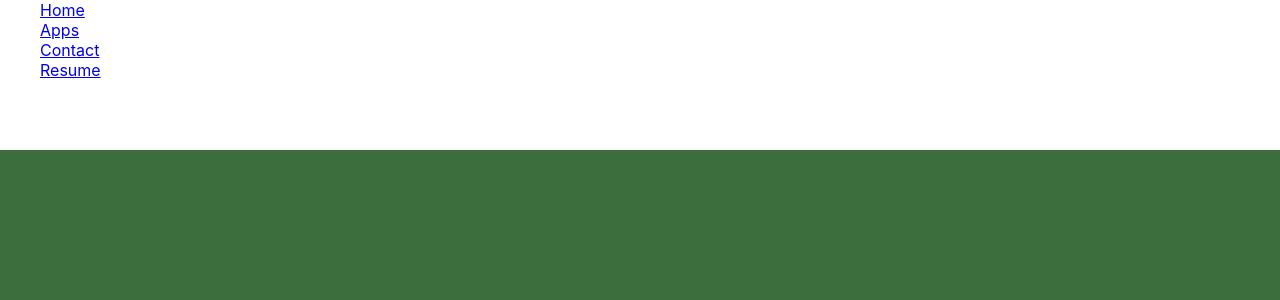
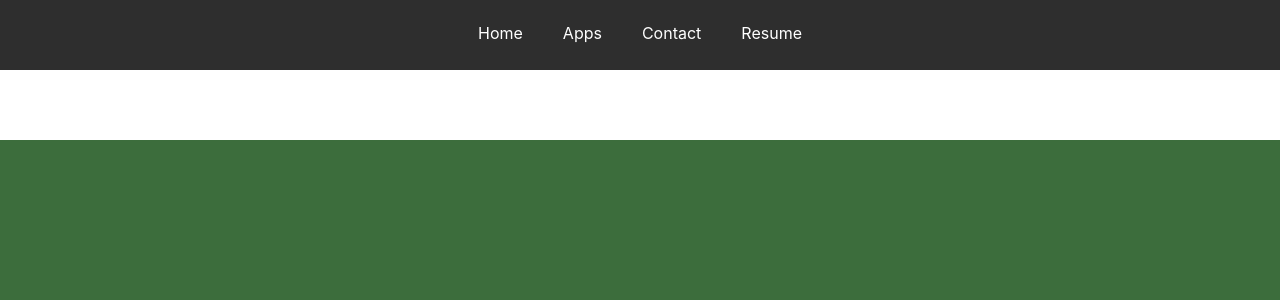
Before and after one commit to mohamedabukar/My-Portfolio, a React (Create React App) app: page / in a window 1280 px wide. Shown: the top 300 px of the page. Built offline with nearby package versions, Linux system fonts and the light colour scheme.

Commit message:
navbar format changed.

```diff
--- a/src/components/Navbar/index.js
+++ b/src/components/Navbar/index.js
@@ -1,11 +1,11 @@
 import React from "react";
 import "./style.css";
-import {Phone, Mail} from "@material-ui/icons"
+// import {Phone, Mail} from "@material-ui/icons"
 
 export default function Navbar(){
     return(
         <>
-            <div>
+            <div className="NavBar">
                 <nav>
                     <ul>
                         <li>
--- a/src/components/Navbar/style.css
+++ b/src/components/Navbar/style.css
@@ -1,52 +1,26 @@
-.navbar{
+.NavBar{
+    background-color: #181818;
+    height:70px;
     width: 100%;
-    height:70px;
-    background-color: white;
-    color: #15023a;
-    position: fixed;
-    top: 0;
-    z-index: 3;
-}
-.navbar .wrapper{
-    padding: 10px 30px;
+    z-index: 999;
+    opacity: 0.9;
     display: flex;
-    align-items: center;
-    justify-content: space-between ;
-}
-.left {
-    display: flex;
+    justify-content: center;
     align-items: center;
 }
-.logo{
-    font-size: 40px;
-    font-weight: 700;
+.NavBar nav ul{
+    list-style: none;
+    margin: 0;
+    padding: 0;
+}
+.NavBar nav ul li{
+    display: inline-block;
+    margin: 20px;
+}
+.NavBar nav ul li a{
     text-decoration: none;
-    color: inherit;
-    margin-right: 40px;
+    color:white;
 }
-.itemContainer{
-    display: flex;
-    align-items: center;
-    margin-left: 30px;
+.NavBar a:hover {
+    border-bottom: 5px solid #8C1CD1;
 }
-.icon{
-    font-size: 18px;
-    margin-right: 5px;
-}
-span{
-    font-size: 15px;
-    font-weight:700;
-}
-.right .hamburger{
-    width: 32px;
-    height: 25px;
-    display: flex;
-    flex-direction: column;
-    justify-content: space-between;
-    cursor: pointer;
-}
-.right .hamburger span{
-    width:100%;
-    height:3px;
-    background-color: #15023a;
-}
```
